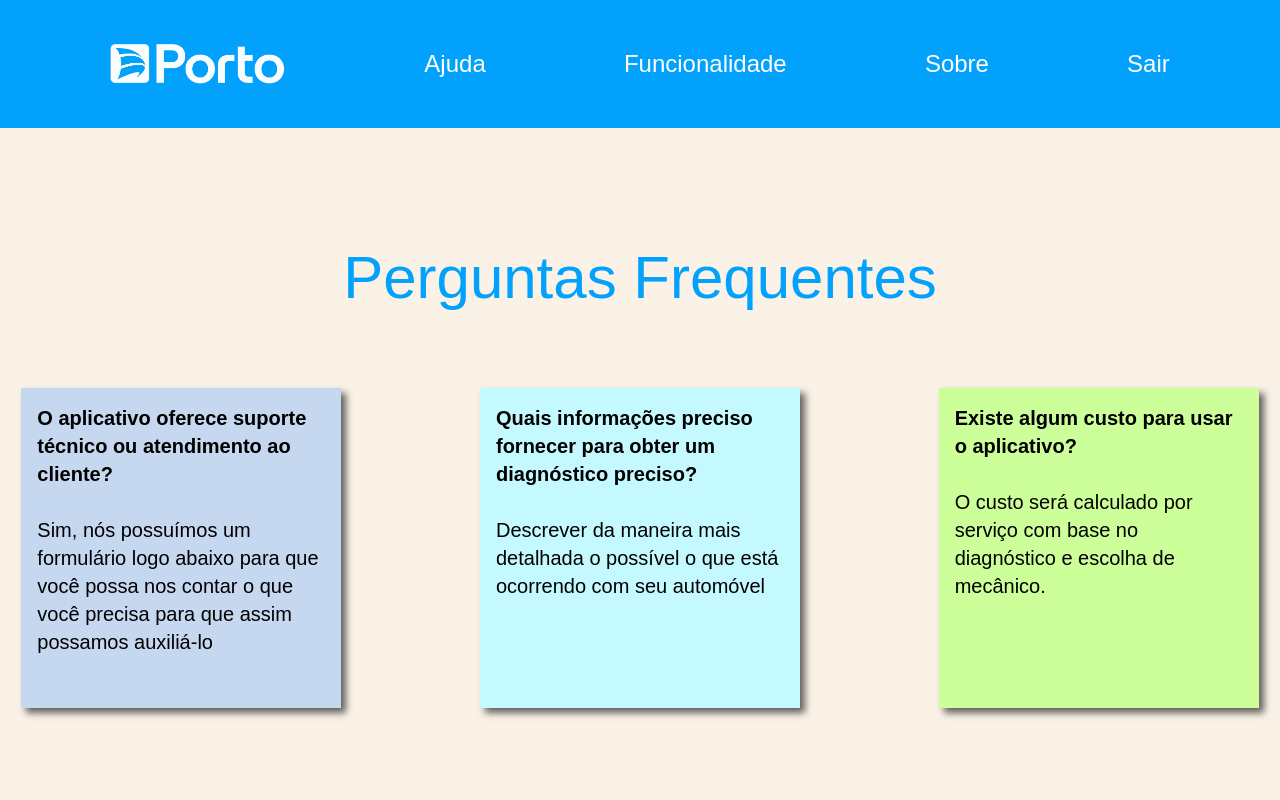
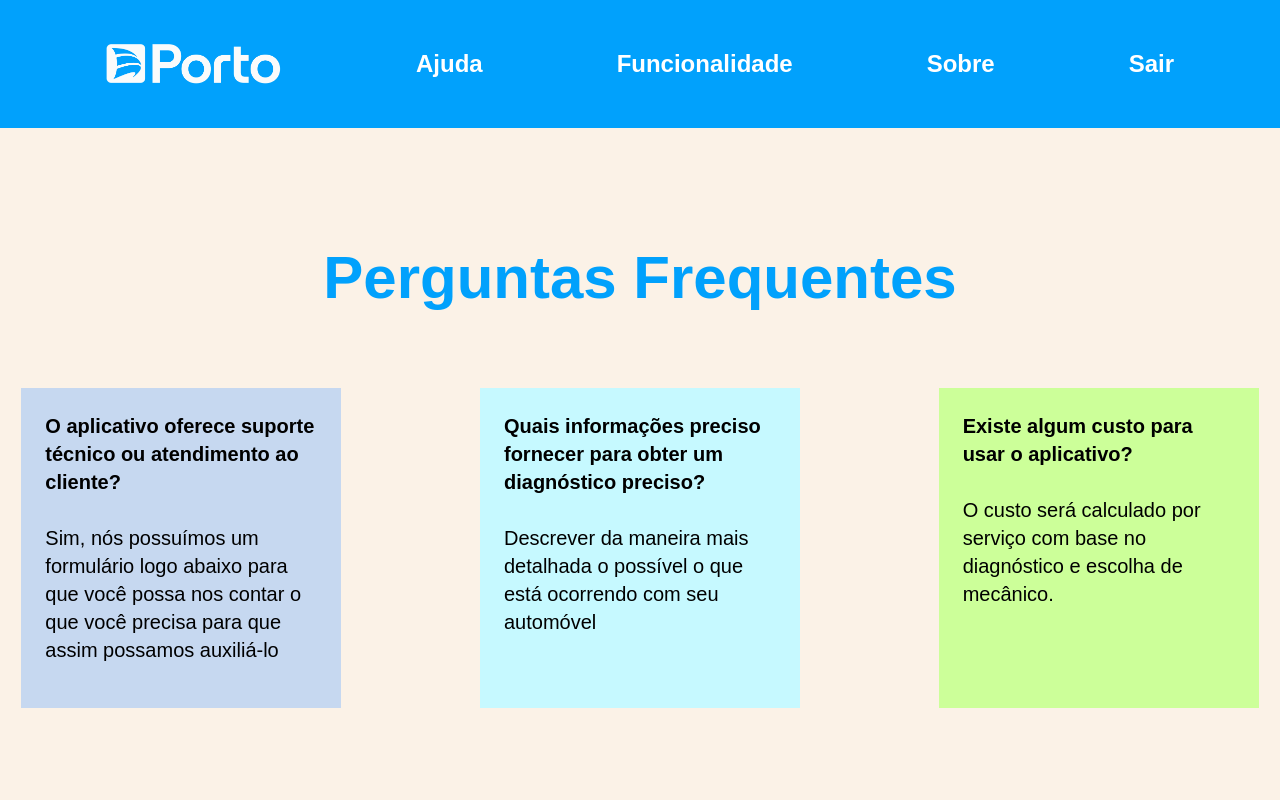
Before and after one commit to jliamonteiro/front-challenge, a React (Vite) app: page /Ajuda in a window 1280 px wide. Shown: the top 800 px of the page. Built offline with nearby package versions, Linux system fonts and the light colour scheme.

Commit message:
alterando peso/weight dos titulos

```diff
--- a/src/components/Header/Header.tsx
+++ b/src/components/Header/Header.tsx
@@ -12,19 +12,19 @@ export default function Header() {
                 <img src={Logo} className="w-20 md:w-32 lg:w-44" />
                 <Link to="/Ajuda" className="group">
                     <img src={Ajuda} alt="" className="w-9/12 lg:hidden" />
-                    <p className="hidden text-white lg:block text-2xl lg:hover:text-azulescuro">Ajuda</p>
+                    <p className="hidden text-white lg:block text-2xl lg:hover:text-azulescuro font-semibold">Ajuda</p>
                 </Link>
                 <Link to="/Funcionalidade" className="group">
                     <img src={Funcionalidade} alt="" className="w-9/12 lg:hidden" />
-                    <p className="hidden text-white lg:block text-2xl lg:hover:text-azulescuro">Funcionalidade</p>
+                    <p className="hidden text-white lg:block text-2xl lg:hover:text-azulescuro font-semibold">Funcionalidade</p>
                 </Link>
                 <Link to="/Sobre" className="group relative">
                     <img src={Sobre} alt="" className="w-9/12 lg:hidden" />
-                    <p className="hidden text-white lg:block text-2xl lg:hover:text-azulescuro">Sobre</p>
+                    <p className="hidden text-white lg:block text-2xl lg:hover:text-azulescuro font-semibold">Sobre</p>
                 </Link>
                 <Link to="/" className="group relative">
                     <img src={Logout} alt="" className="w-9/12 lg:hidden" />
-                    <p className="hidden text-white lg:block text-2xl lg:hover:text-azulescuro">Sair</p>
+                    <p className="hidden text-white lg:block text-2xl lg:hover:text-azulescuro font-semibold">Sair</p>
                 </Link>
             </div>
         </header>
--- a/src/components/Perguntas/Perguntas.tsx
+++ b/src/components/Perguntas/Perguntas.tsx
@@ -2,18 +2,18 @@
 export default function Perguntas() {
     return (
         <section className="flex flex-col items-center w-full my-20">
-            <h2 className="text-4xl text-azulclaro font-medium m-10 md:text-5xl lg:text-6xl">Perguntas Frequentes</h2>
+            <h2 className="text-4xl text-azulclaro font-bold m-10 md:text-5xl lg:text-6xl">Perguntas Frequentes</h2>
             <div className="flex gap-12 m-6 mb-10 flex-wrap flex-row md:justify-around md:m-0 md:my-10 xl:gap-[6em]">
-                <p className="text-sm shadow-pergunta p-4 w-11/12 bg-[#C6D8F0] text-black md:text-base md:w-2/5 lg:text-xl lg:w-80 lg:h-80"><span className="font-bold">O aplicativo oferece suporte técnico ou atendimento ao cliente?</span><br /><br />
+                <p className="text-sm  p-6 w-11/12 bg-[#C6D8F0] text-black md:text-base md:w-2/5 lg:text-xl lg:w-80 lg:h-80"><span className="font-bold">O aplicativo oferece suporte técnico ou atendimento ao cliente?</span><br /><br />
                     Sim, nós possuímos um formulário logo abaixo para que você possa nos contar o que você precisa para que assim possamos auxiliá-lo</p>
 
-                <p className="text-sm shadow-pergunta p-4 w-11/12 bg-[#C4F9FF] text-black md:text-base md:w-2/5 lg:text-xl lg:w-80 lg:h-80"><span className="font-bold">Quais informações preciso fornecer para obter um diagnóstico preciso?</span><br /><br />
+                <p className="text-sm  p-6 w-11/12 bg-[#C6F9FF] text-black md:text-base md:w-2/5 lg:text-xl lg:w-80 lg:h-80"><span className="font-bold">Quais informações preciso fornecer para obter um diagnóstico preciso?</span><br /><br />
                     Descrever da maneira mais detalhada o possível o que está ocorrendo com seu automóvel</p>
 
-                <p className="text-sm shadow-pergunta p-4 w-11/12 bg-[#CCFF99] text-black md:text-base md:w-2/5 lg:text-xl lg:w-80 lg:h-80"><span className="font-bold">Existe algum custo para usar o aplicativo?</span><br /><br />
+                <p className="text-sm  p-6 w-11/12 bg-[#CCFF99] text-black md:text-base md:w-2/5 lg:text-xl lg:w-80 lg:h-80"><span className="font-bold">Existe algum custo para usar o aplicativo?</span><br /><br />
                     O custo será calculado por serviço com base no diagnóstico e escolha de mecânico.</p>
 
-                <p className="text-sm shadow-pergunta p-4 w-11/12 bg-[#B0E0E6] text-black md:text-base md:w-2/5 lg:text-xl lg:w-80 lg:h-80"><span className="font-bold">O aplicativo pode ajudar em situações de emergência?</span><br /><br />
+                <p className="text-sm  p-6 w-11/12 bg-[#B0E0E6] text-black md:text-base md:w-2/5 lg:text-xl lg:w-80 lg:h-80"><span className="font-bold">O aplicativo pode ajudar em situações de emergência?</span><br /><br />
                     O nosso aplicativo oferece uma opção de autoajuda para soluções rápidas e também permite localizar mecânicos confiáveis na região do cliente</p>
             </div>
         </section>
```
